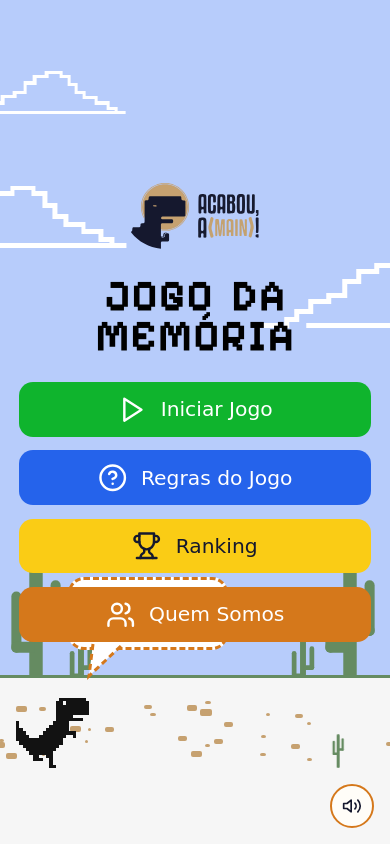
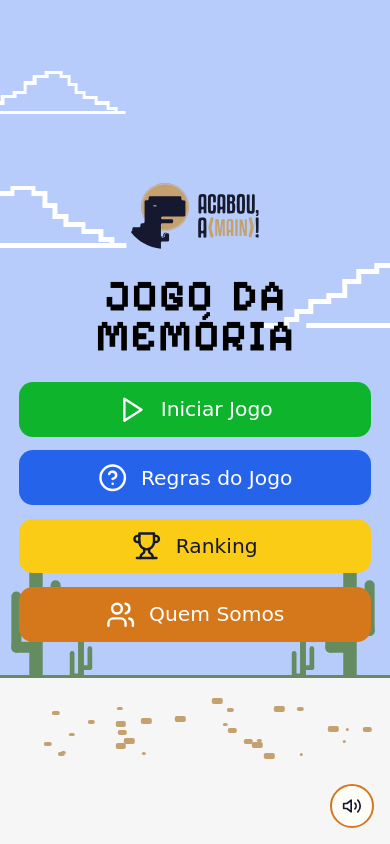
Before and after one commit to Erm2k8/infoweb.jogo-da-memoria, a React (Vite) app: page / in a window 390 px wide. Built offline with nearby package versions, Linux system fonts and the light colour scheme; a web font is replaced by a local one.

Commit message:
feat: oculta o dinossauro do menu no celular

```diff
--- a/src/App.tsx
+++ b/src/App.tsx
@@ -10,11 +10,13 @@
 import { QuemSomos } from './screens/QuemSomos'
 import { BotaoMudo } from './ui/BotaoMudo'
 import { DialogoInfocleber } from './ui/DialogoInfocleber'
+import { CONSULTA_MOBILE, useMediaQuery } from './ui/useMediaQuery'
 
 type Tela = 'inicio' | 'jogo' | 'quem-somos'
 
 export function App() {
   const [tela, setTela] = useState<Tela>('inicio')
+  const mobile = useMediaQuery(CONSULTA_MOBILE)
   const [modo, setModo] = useState<Modo>('duo')
   const [nomes, setNomes] = useState<Nomes>(() => normalizarNomes([]))
   const [dificuldade, setDificuldade] = useState<Dificuldade>(lerDificuldade)
@@ -28,7 +30,7 @@
 
   return (
     <MotionConfig reducedMotion="user">
-      <Cenario correndo={tela === 'inicio'} />
+      <Cenario correndo={tela === 'inicio' && !mobile} />
       <AnimatePresence mode="wait">
         {tela === 'inicio' && (
           <Inicio
--- a/src/screens/Inicio.module.css
+++ b/src/screens/Inicio.module.css
@@ -66,13 +66,3 @@
   left: 65%;
   width: clamp(160px, 15vw, 230px);
 }
-
-@media (max-width: 640px) {
-  .balao {
-    width: 160px;
-  }
-
-  .balao p {
-    font-size: 15px;
-  }
-}
--- a/src/screens/Inicio.tsx
+++ b/src/screens/Inicio.tsx
@@ -10,6 +10,7 @@
 import { Balao } from '../ui/Balao'
 import { Botao } from '../ui/Botao'
 import { IconeAjuda, IconePessoas, IconePlay, IconeTrofeu } from '../ui/icones'
+import { CONSULTA_MOBILE, useMediaQuery } from '../ui/useMediaQuery'
 import { EscolhaJogo } from './EscolhaJogo'
 import { Tela } from './Tela'
 import s from './Inicio.module.css'
@@ -35,6 +36,7 @@
   const [pulos, setPulos] = useState(0)
   const personagem = useRef<HTMLDivElement>(null)
   const reduzir = useReducedMotion()
+  const mobile = useMediaQuery(CONSULTA_MOBILE)
 
   return (
     <Tela className={s.tela}>
@@ -123,6 +125,8 @@
         </motion.div>
       </motion.div>
 
+      {!mobile && (
+        <>
           <Pista dino={personagem} onPular={() => setPulos((n) => n + 1)} />
 
           <div ref={personagem} className={s.personagem}>
@@ -130,6 +134,8 @@
               <Balao texto={textos.inicio.saudacao} rabicho atraso={500} className={s.balao} />
             </Dino>
           </div>
+        </>
+      )}
 
       <AnimatePresence>
         {escolhendo && <EscolhaJogo onJogar={onJogar} onFechar={() => setEscolhendo(false)} />}
--- a/src/ui/useMediaQuery.ts
+++ b/src/ui/useMediaQuery.ts
@@ -1,4 +1,6 @@
 import { useSyncExternalStore } from 'react'
+
+export const CONSULTA_MOBILE = '(max-width: 640px)'
 
 export function useMediaQuery(consulta: string) {
   return useSyncExternalStore(
```
Lines whose indentation alone changed are shown as unchanged.
